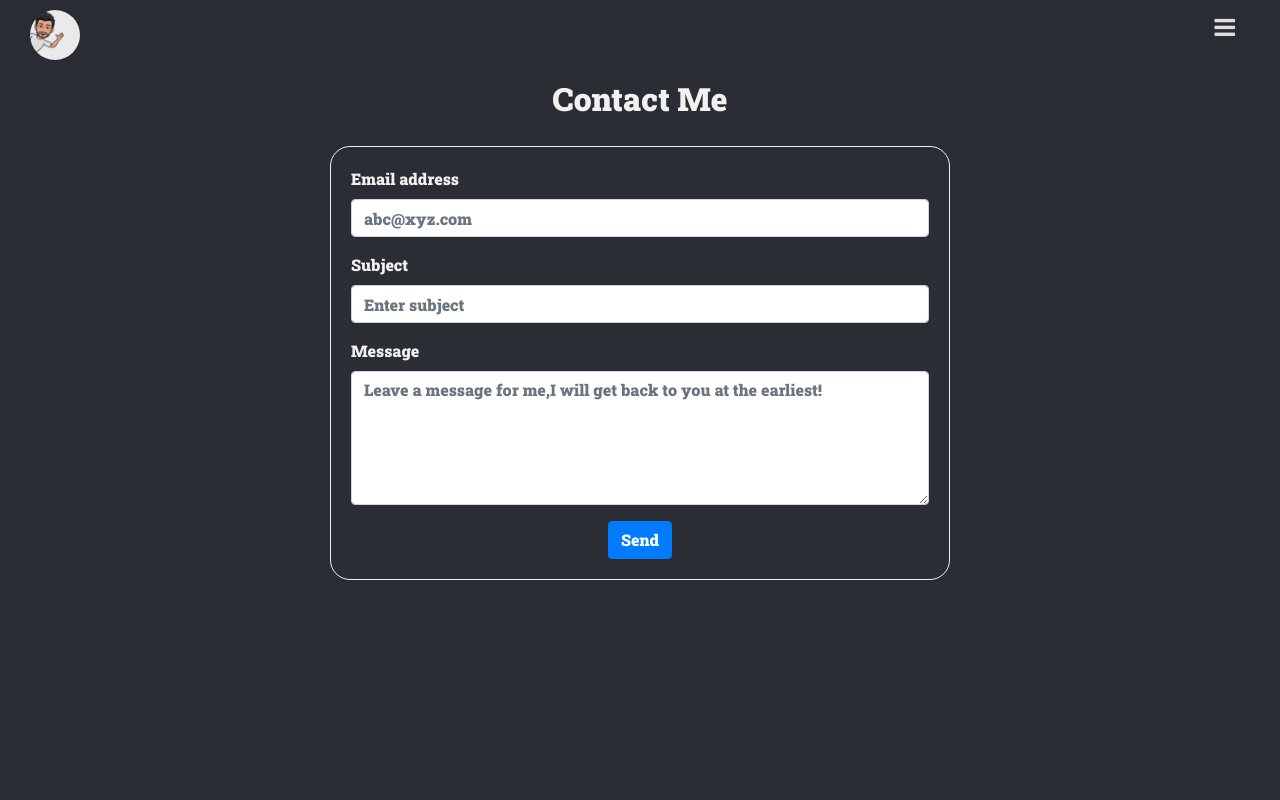
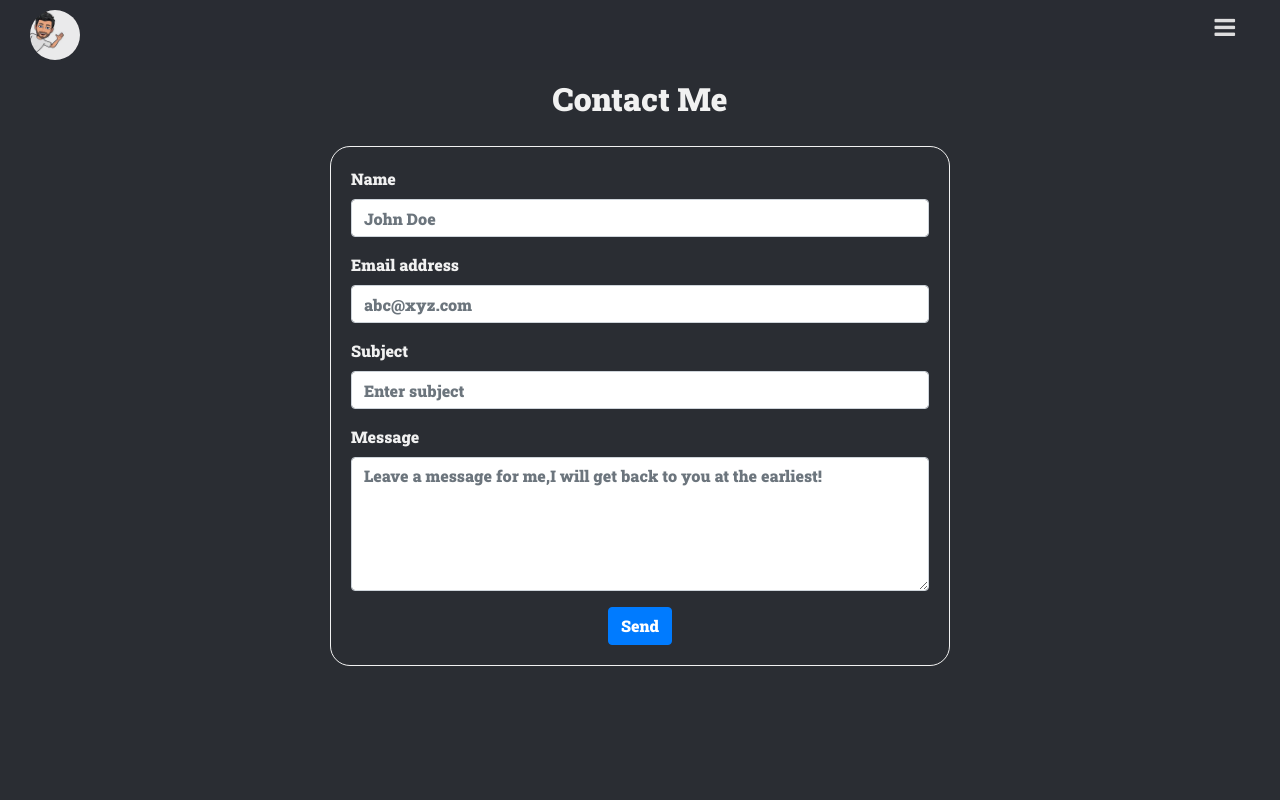
Before and after one commit to inframarauder/portfolio, a React (Create React App) app: page /contact in a window 1280 px wide. Shown: the top 800 px of the page. Built offline with nearby package versions, Linux system fonts and the light colour scheme; the HTML template or start-up script is replaced by a standard one.

Commit message:
added form submission handling

```diff
--- a/src/Components/Contact/index.js
+++ b/src/Components/Contact/index.js
@@ -1,8 +1,10 @@
 import React, { useState } from "react";
 import { Container, Form, Button } from "react-bootstrap";
+import axios from "axios";
 
 const Contact = () => {
   const [formData, setFormData] = useState({
+    name: "",
     email: "",
     subject: "",
     message: "",
@@ -12,10 +14,20 @@ const Contact = () => {
     setFormData({ ...formData, [e.target.name]: e.target.value });
   };
 
-  const handleSubmit = (e) => {
+  const handleSubmit = async (e) => {
     e.preventDefault();
-    console.log(formData);
-    alert("This feature is not yet complete,please comeback later!");
+    try {
+      await axios.post(
+        "https://9faab4oj5a.execute-api.ap-south-1.amazonaws.com/dev/send_mail",
+        formData
+      );
+      alert(
+        "Thanks for reaching out to me! I will get back to you as soon as possible."
+      );
+    } catch (error) {
+      console.error(error.message);
+      alert("An error occured,please try again!");
+    }
   };
 
   return (
@@ -24,6 +36,17 @@ const Contact = () => {
       <Container id="formContainer">
         <Form className="text-center" onSubmit={(e) => handleSubmit(e)}>
           <Form.Group className="text-left">
+            <Form.Label>Name</Form.Label>
+            <Form.Control
+              type="text"
+              name="name"
+              placeholder="John Doe"
+              value={formData.name}
+              onChange={(e) => handleChange(e)}
+              required
+            />
+          </Form.Group>
+          <Form.Group className="text-left">
             <Form.Label>Email address</Form.Label>
             <Form.Control
               type="email"
@@ -31,6 +54,7 @@ const Contact = () => {
               placeholder="abc@xyz.com"
               value={formData.email}
               onChange={(e) => handleChange(e)}
+              required
             />
           </Form.Group>
           <Form.Group className="text-left">
@@ -41,6 +65,7 @@ const Contact = () => {
               placeholder="Enter subject"
               value={formData.subject}
               onChange={(e) => handleChange(e)}
+              required
             />
           </Form.Group>
           <Form.Group className="text-left">
@@ -52,6 +77,7 @@ const Contact = () => {
               placeholder="Leave a message for me,I will get back to you at the earliest!"
               value={formData.message}
               onChange={(e) => handleChange(e)}
+              required
             />
           </Form.Group>
           <Button variant="primary" type="submit">
--- a/src/index.css
+++ b/src/index.css
@@ -264,7 +264,7 @@ nav span {
   position: relative;
   display: flex;
   flex-direction: column;
-  height: 100vh;
+  min-height: 100vh;
   padding: 20px;
 }
 
```
